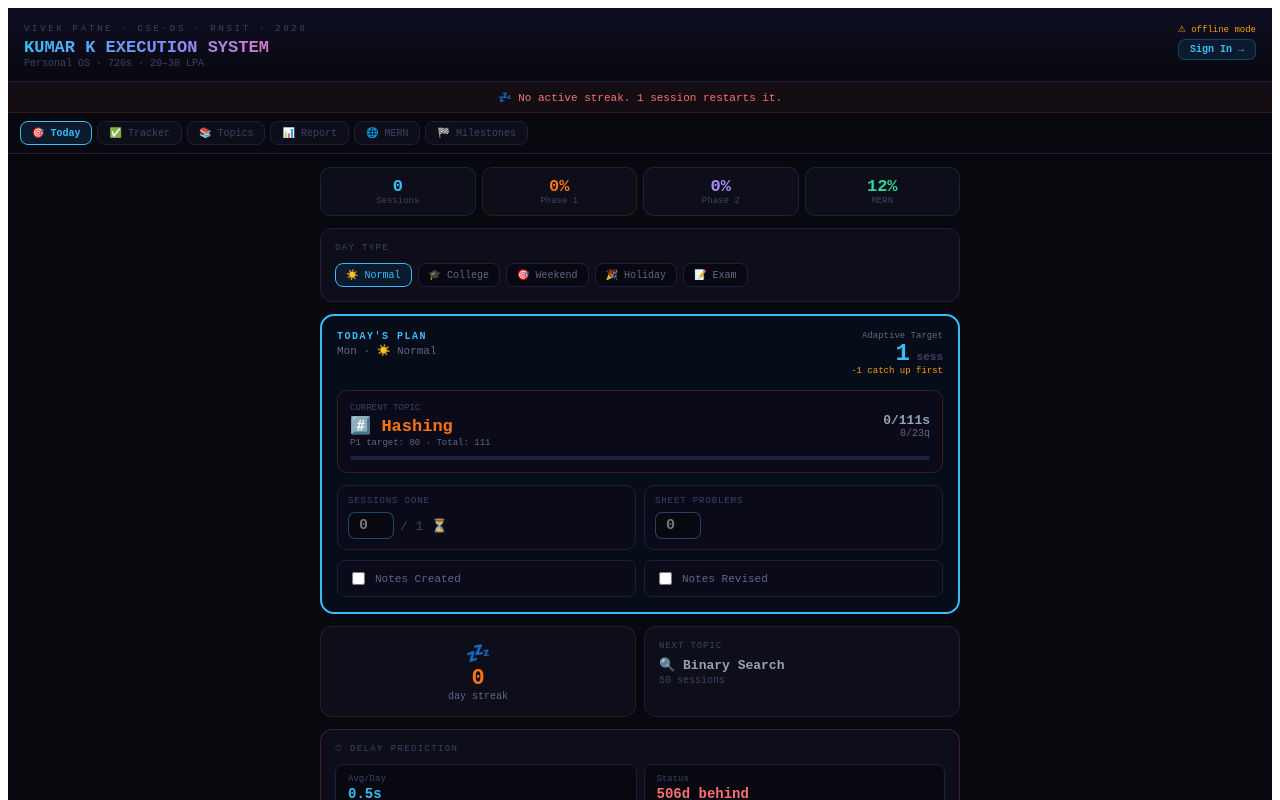
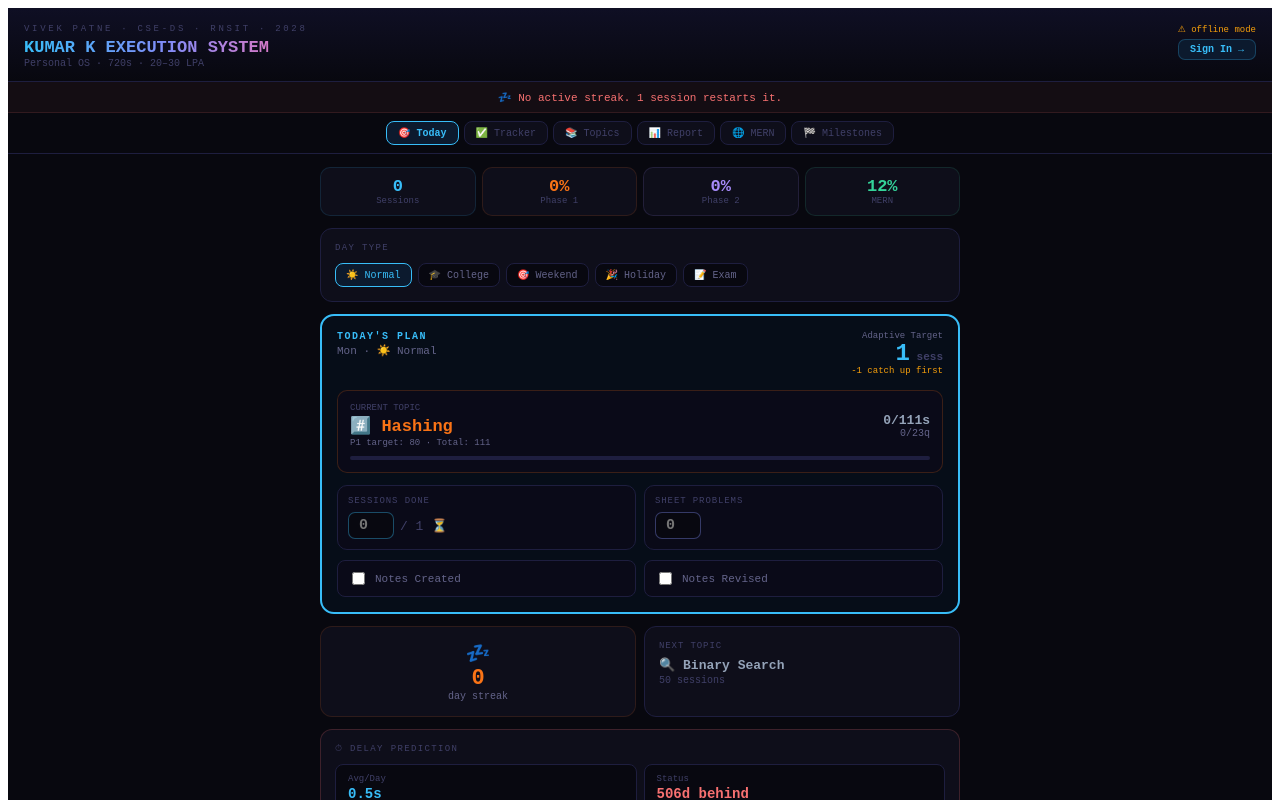
Before and after one commit to vivekmpatne/dsa-tracker-private, a React (Vite) app: page / in a window 1280 px wide. Shown: the top 800 px of the page. Built offline with nearby package versions, Linux system fonts and the light colour scheme.

Commit message:
app jsx fixed tab position

```diff
--- a/src/App.jsx
+++ b/src/App.jsx
@@ -399,7 +399,7 @@ export default function App(){
       </div>
 
       {/* Tabs */}
-      <div style={{display:"flex",overflowX:"auto",gap:5,padding:"8px 12px",borderBottom:"1px solid #1e1e3f",scrollbarWidth:"none"}}>
+      <div style={{display:"flex", justifyContent:"center",overflowX:"auto",gap:5,padding:"8px 12px",borderBottom:"1px solid #1e1e3f",scrollbarWidth:"none"}}>
         {TABS.map((t,i)=>(
           <button key={i} onClick={()=>setTab(i)} style={{flexShrink:0,padding:"5px 11px",borderRadius:8,cursor:"pointer",
             border:tab===i?"1px solid #38bdf8":"1px solid #1e1e3f",background:tab===i?"#0c1a2e":"#0e0e1a",
```
